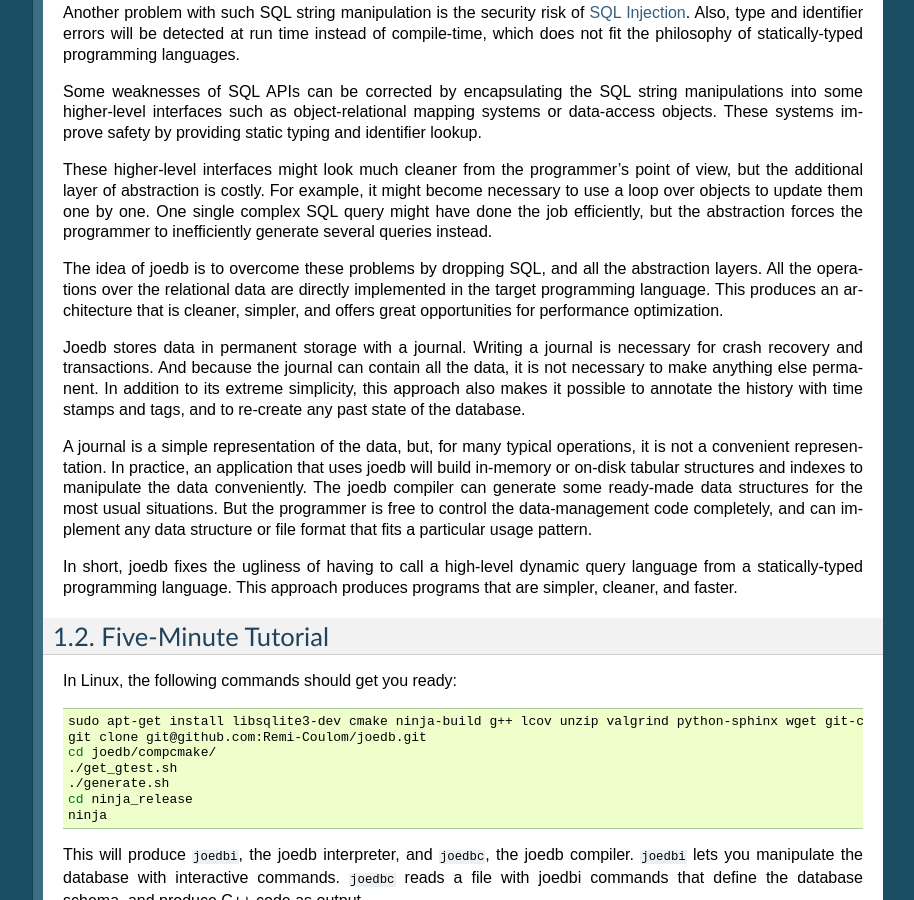
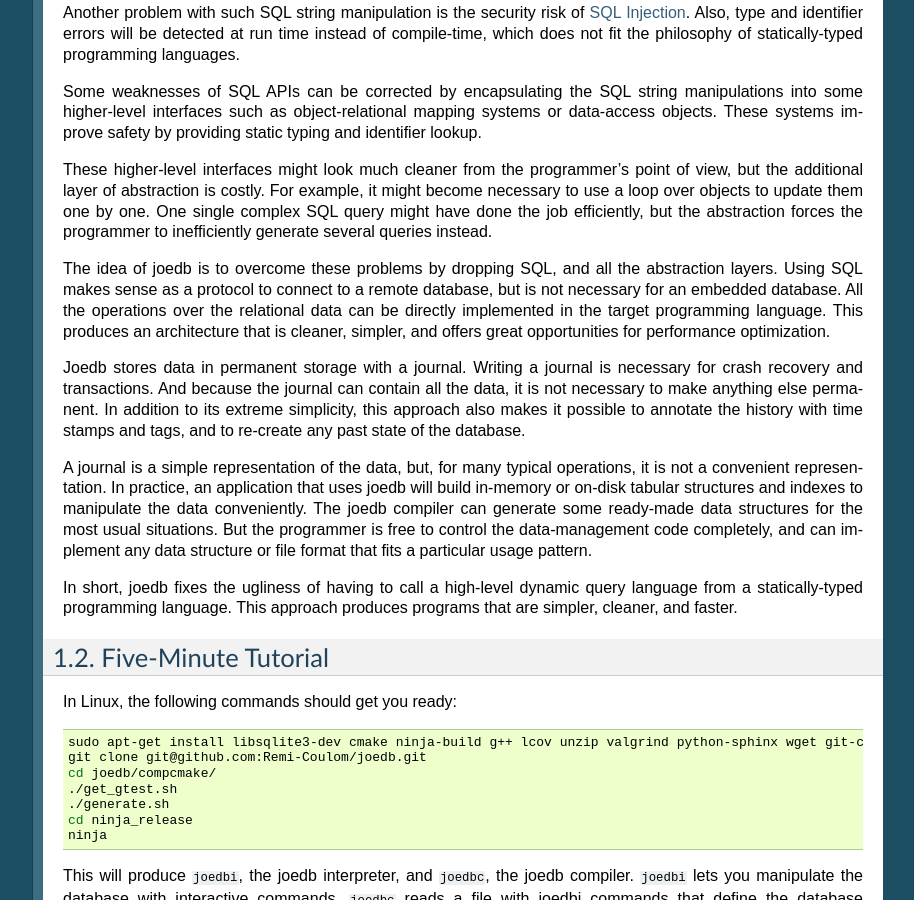
Before and after one commit to Remi-Coulom/joedb, a Sphinx documentation site: the page built from doc/source/intro.rst, in a window 1280 px wide and 900 px high, scrolled down 365 px. Shown: the whole window, without its empty margins (187-1101 px from the left). Built offline with Sphinx 7.4.7, drawn with Linux system fonts in a browser that asks for light colours; formulas are drawn with MathJax 3.

Commit message:
improved intro.

```diff
--- a/doc/source/intro.rst
+++ b/doc/source/intro.rst
@@ -14,7 +14,7 @@ Some weaknesses of SQL APIs can be corrected by encapsulating the SQL string man
 
 These higher-level interfaces might look much cleaner from the programmer's point of view, but the additional layer of abstraction is costly. For example, it might become necessary to use a loop over objects to update them one by one. One single complex SQL query might have done the job efficiently, but the abstraction forces the programmer to inefficiently generate several queries instead.
 
-The idea of joedb is to overcome these problems by dropping SQL, and all the abstraction layers. All the operations over the relational data are directly implemented in the target programming language. This produces an architecture that is cleaner, simpler, and offers great opportunities for performance optimization.
+The idea of joedb is to overcome these problems by dropping SQL, and all the abstraction layers. Using SQL makes sense as a protocol to connect to a remote database, but is not necessary for an embedded database. All the operations over the relational data can be directly implemented in the target programming language. This produces an architecture that is cleaner, simpler, and offers great opportunities for performance optimization.
 
 Joedb stores data in permanent storage with a journal. Writing a journal is necessary for crash recovery and transactions. And because the journal can contain all the data, it is not necessary to make anything else permanent. In addition to its extreme simplicity, this approach also makes it possible to annotate the history with time stamps and tags, and to re-create any past state of the database.
 
```
